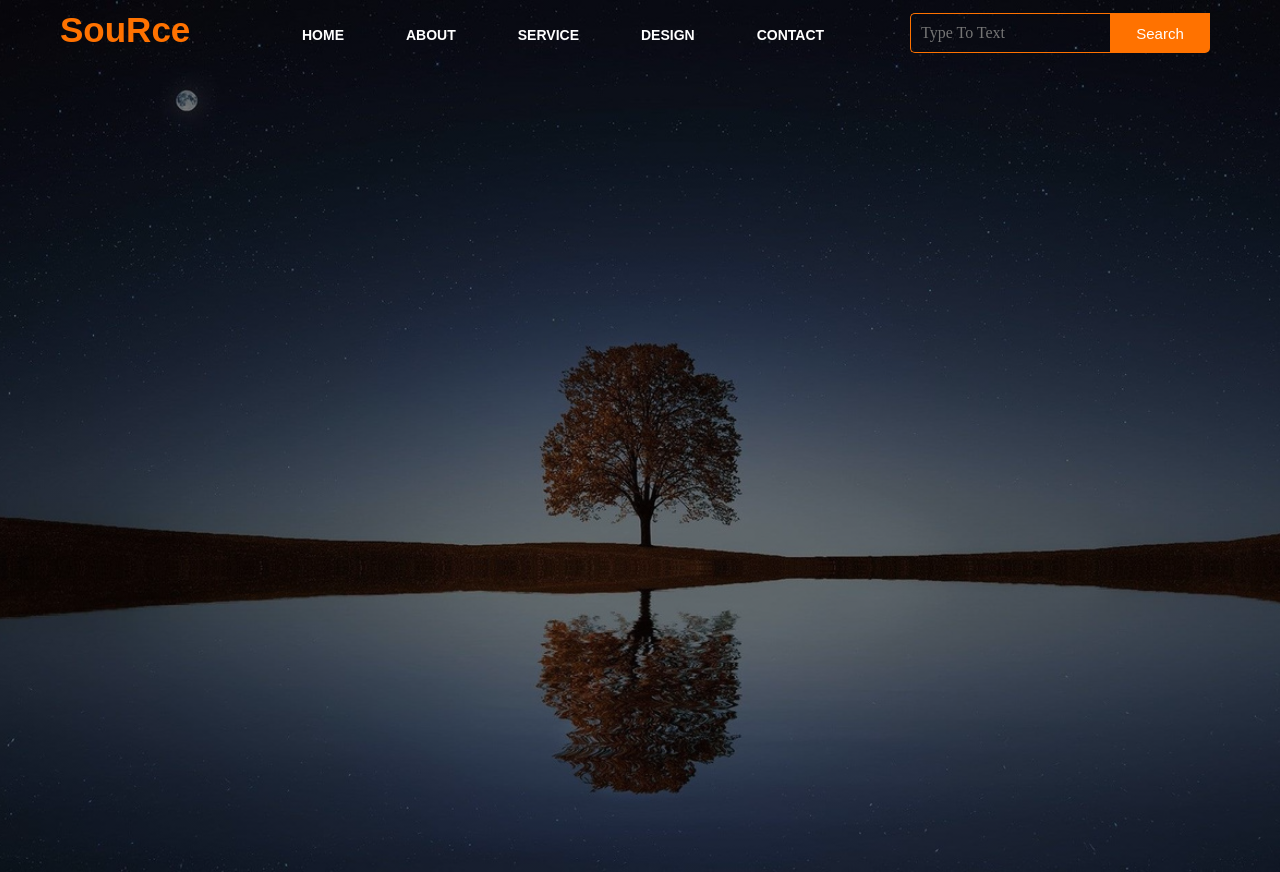
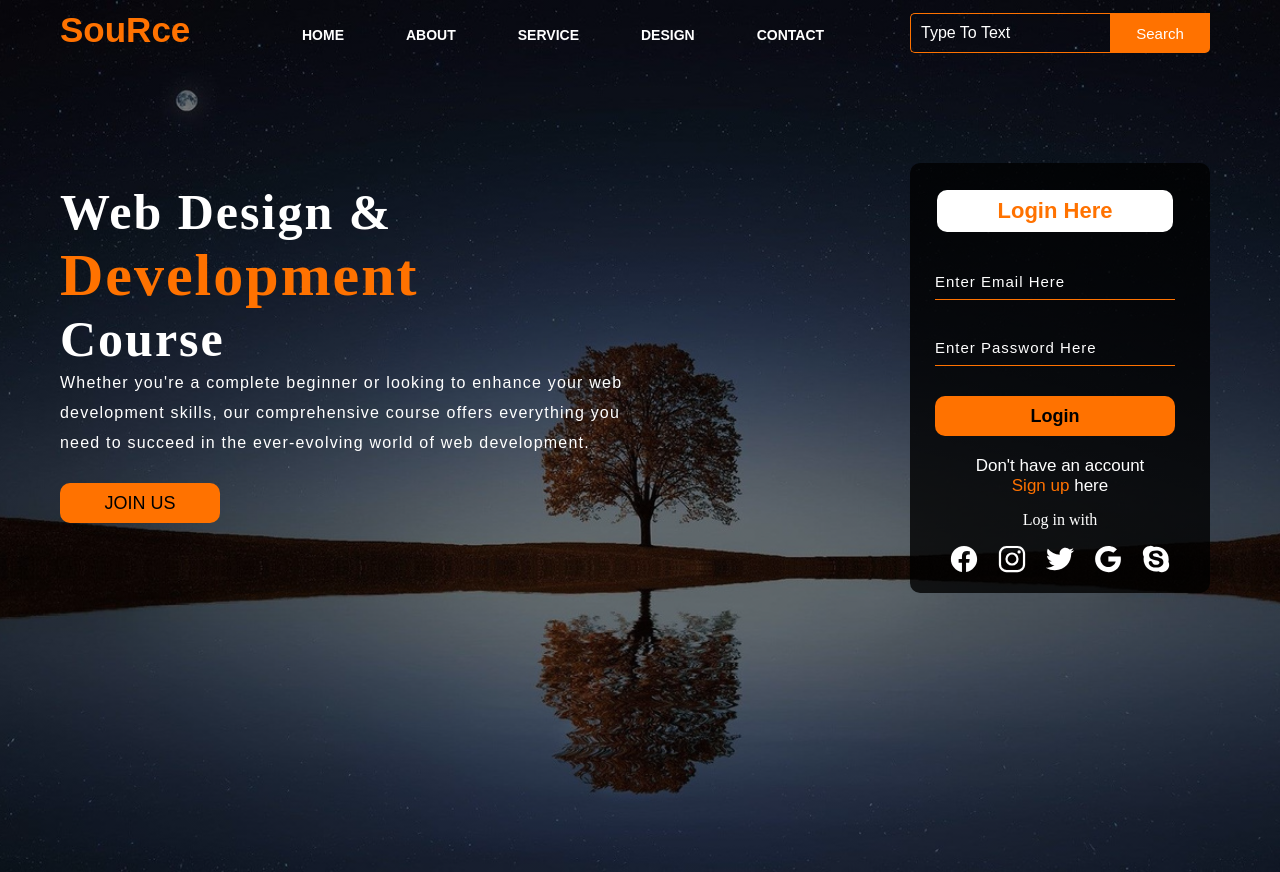
Before and after one commit to tanzimAhmedUtsho/web-development-course-website, a plain HTML site: page index.html in a window 1280 px wide. Drawn offline with nearby package versions, Linux system fonts and the light colour scheme.

Commit message:
added social media

```diff
--- a/index.html
+++ b/index.html
@@ -31,6 +31,40 @@
           <a href="#"><button class="btn">Search</button></a>
         </div>
       </div>
-    </div>
-  </body>
+      <div class="content">
+        <h1>Web Design & <br /><span>Development</span> <br />Course</h1>
+        <p class="par">
+          Whether you're a complete beginner or looking to enhance your web
+          <br />
+          development skills, our comprehensive course offers everything you
+          <br />
+          need to succeed in the ever-evolving world of web development.
+        </p>
+        <button class="cn"><a href="#">JOIN US</a></button>
+
+        <div class="form">
+            <h2>Login Here</h2>
+            <input type="email" name="email" placeholder="Enter Email Here">
+            <input type="password" name="" placeholder="Enter Password Here">
+            <button class="btnn"><a href="#">Login</a></button>
+
+            <p class="link">Don't have an account<br>
+            <a href="#">Sign up </a> here</a></p>
+            <p class="liw">Log in with</p>
+
+            <div class="icons">
+                <a href="https://www.facebook.com/p/Tanzim-Ahmed-Utsho-100009036947309/?locale=ru_RU"><ion-icon name="logo-facebook"></ion-icon></a>
+                <a href="https://www.instagram.com/utsho_tanzim/?hl=en"><ion-icon name="logo-instagram"></ion-icon></a>
+                <a href="https://x.com/utsho_tanzim?lang=en"><ion-icon name="logo-twitter"></ion-icon></a>
+                <a href="https://about.me/tanzimahmed"><ion-icon name="logo-google"></ion-icon></a>
+                <a href="#"><ion-icon name="logo-skype"></ion-icon></a>
+            </div>
+
+        </div>
+            </div>
+        </div>
+</div>
+</div>
+<script src="https://unpkg.com/ionicons@5.4.0/dist/ionicons.js"></script>
+</body>
 </html>
--- a/style.css
+++ b/style.css
@@ -98,3 +98,149 @@ ul li a:hover {
 .srch:focus {
   outline: none;
 }
+.content {
+  width: 1200px;
+  height: auto;
+  margin: auto;
+  color: #fff;
+  position: relative;
+}
+.content .par {
+  padding-left: 20px;
+  padding-bottom: 25px;
+  font-family: Arial;
+  letter-spacing: 1.2px;
+  line-height: 30px;
+}
+.content h1 {
+  font-family: "Times New Roman";
+  font-size: 50px;
+  padding-left: 20px;
+  margin-top: 9%;
+  letter-spacing: 2px;
+}
+
+.content .cn {
+  width: 160px;
+  height: 40px;
+  background: #ff7200;
+  border: none;
+  margin-bottom: 10px;
+  margin-left: 20px;
+  font-size: 18px;
+  border-radius: 10px;
+  cursor: pointer;
+  transition: 0.4s ease;
+}
+.content .cn a {
+  text-decoration: none;
+  color: #000;
+  transition: 0.3s ease;
+}
+
+.cn:hover {
+  background-color: #fff;
+}
+.content span {
+  color: #ff7200;
+  font-size: 60px;
+}
+.form {
+  width: 250px;
+  height: 380px;
+  background: linear-gradient(
+    to top,
+    rgba(0, 0, 0, 0.8) 50%,
+    rgba(0, 0, 0, 0.8) 50%
+  );
+  position: absolute;
+  top: -20px;
+  left: 870px;
+  border-radius: 10px;
+  padding: 25px;
+}
+
+.form h2 {
+  width: 220px;
+  font-family: sans-serif;
+  text-align: center;
+  color: #ff7200;
+  font-size: 22px;
+  background-color: #fff;
+  border-radius: 10px;
+  margin: 2px;
+  padding: 8px;
+}
+
+.form input {
+  width: 240px;
+  height: 35px;
+  background: transparent;
+  border-bottom: 1px solid #ff7200;
+  border-top: none;
+  border-right: none;
+  border-left: none;
+  color: #fff;
+  font-size: 15px;
+  letter-spacing: 1px;
+  margin-top: 30px;
+  font-family: sans-serif;
+}
+
+.form input:focus {
+  outline: none;
+}
+::placeholder {
+  color: #fff;
+  font-family: Arial;
+}
+.btnn {
+  width: 240px;
+  height: 40px;
+  background: #ff7200;
+  border: none;
+  margin-top: 30px;
+  font-size: 18px;
+  border-radius: 10px;
+  cursor: pointer;
+  color: #fff;
+  transition: 0.4s ease;
+}
+.btnn:hover {
+  background: #fff;
+  color: #ff7200;
+}
+.btnn a {
+  text-decoration: none;
+  color: #000;
+  font-weight: bold;
+}
+.form .link {
+  font-family: Arial, Helvetica, sans-serif;
+  font-size: 17px;
+  padding-top: 20px;
+  text-align: center;
+}
+.form .link a {
+  text-decoration: none;
+  color: #ff7200;
+}
+.liw {
+  padding-top: 15px;
+  padding-bottom: 10px;
+  text-align: center;
+}
+.icons a {
+  text-decoration: none;
+  color: #fff;
+}
+.icons ion-icon {
+  color: #fff;
+  font-size: 30px;
+  padding-left: 14px;
+  padding-top: 5px;
+  transition: 0.3s ease;
+}
+.icons ion-icon:hover {
+  color: #ff7200;
+}
```
